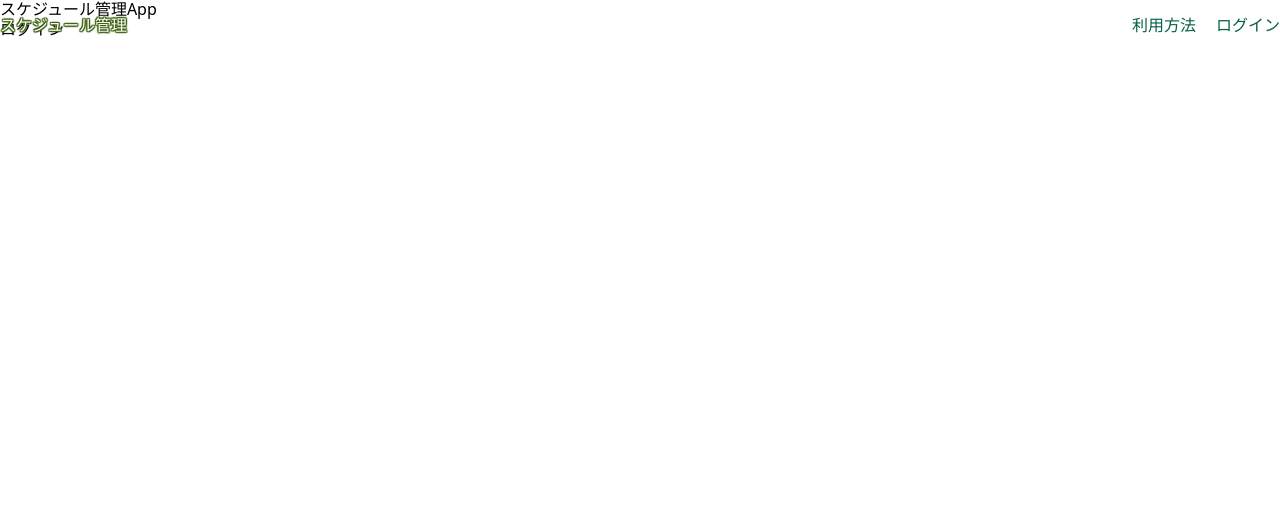
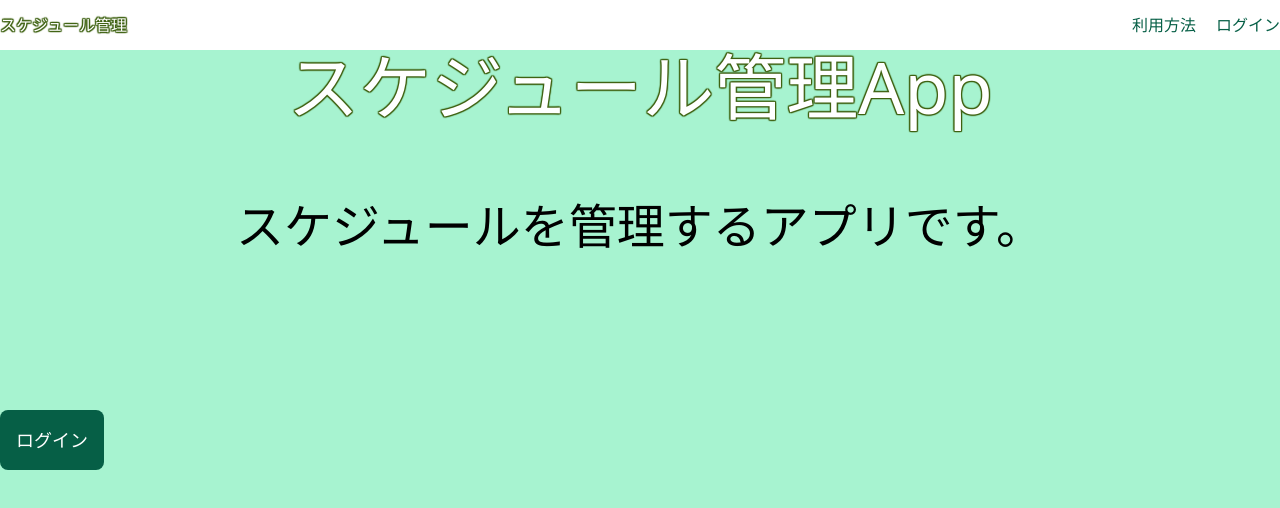
Before and after one commit to Hashimoto-Noriaki/react-calender-app, a React (Vite) app: page / in a window 1280 px wide. Shown: the top 508 px of the page. Built offline with nearby package versions, Linux system fonts and the light colour scheme.

Commit message:
ボタンの設定

```diff
--- a/src/components/atoms/TopPage.tsx
+++ b/src/components/atoms/TopPage.tsx
@@ -3,7 +3,7 @@
 export const TopPage = () => {
     return (
         <div className="relative">
-            <header className="leading-[50px] fixed top-0  left-0 right-0">
+            <header className="bg-white leading-[50px] fixed top-0  left-0 right-0">
                 <div className="container mx-auto flex justify-between">
                     <p className="logo">スケジュール管理</p>
                     <nav>
@@ -14,14 +14,15 @@
                     </nav>
                 </div>
             </header>
-            <main>
-                <div>
-                    <p>
-                        スケジュール管理App
+            <main className="pt-[50px] bg-gradient-to-t from bg-emerald-100 bg-emerald-200 h-screen">
+                <div className="text-center">
+                    <h1 className="text-7xl logo">スケジュール管理App</h1>
+                    <p className="pt-[10vh] text-5xl">
+                        スケジュールを管理するアプリです。
                     </p>
                 </div>
-                <div>
-                    <button>
+                <div className="pt-[20vh]">
+                    <button className="bg-emerald-800 text-white p-4 text-lg rounded-lg">
                         ログイン
                     </button>
                 </div>
--- a/src/styles/output.css
+++ b/src/styles/output.css
@@ -588,6 +588,26 @@
   }
 }
 
+.fixed {
+  position: fixed;
+}
+
+.relative {
+  position: relative;
+}
+
+.left-0 {
+  left: 0px;
+}
+
+.right-0 {
+  right: 0px;
+}
+
+.top-0 {
+  top: 0px;
+}
+
 .mx-auto {
   margin-left: auto;
   margin-right: auto;
@@ -595,6 +615,22 @@
 
 .flex {
   display: flex;
+}
+
+.h-screen {
+  height: 100vh;
+}
+
+.flex-col {
+  flex-direction: column;
+}
+
+.items-center {
+  align-items: center;
+}
+
+.justify-center {
+  justify-content: center;
 }
 
 .justify-between {
@@ -605,18 +641,99 @@
   gap: 1.25rem;
 }
 
+.rounded-lg {
+  border-radius: 0.5rem;
+}
+
+.bg-emerald-100 {
+  --tw-bg-opacity: 1;
+  background-color: rgb(209 250 229 / var(--tw-bg-opacity));
+}
+
+.bg-emerald-200 {
+  --tw-bg-opacity: 1;
+  background-color: rgb(167 243 208 / var(--tw-bg-opacity));
+}
+
+.bg-white {
+  --tw-bg-opacity: 1;
+  background-color: rgb(255 255 255 / var(--tw-bg-opacity));
+}
+
+.bg-emerald-800 {
+  --tw-bg-opacity: 1;
+  background-color: rgb(6 95 70 / var(--tw-bg-opacity));
+}
+
+.bg-lime-800 {
+  --tw-bg-opacity: 1;
+  background-color: rgb(63 98 18 / var(--tw-bg-opacity));
+}
+
+.bg-gradient-to-t {
+  background-image: linear-gradient(to top, var(--tw-gradient-stops));
+}
+
+.p-4 {
+  padding: 1rem;
+}
+
+.p-8 {
+  padding: 2rem;
+}
+
+.pt-\[10vh\] {
+  padding-top: 10vh;
+}
+
+.pt-\[50px\] {
+  padding-top: 50px;
+}
+
+.pt-\[3vh\] {
+  padding-top: 3vh;
+}
+
+.pt-\[20vh\] {
+  padding-top: 20vh;
+}
+
+.text-center {
+  text-align: center;
+}
+
+.text-5xl {
+  font-size: 3rem;
+  line-height: 1;
+}
+
+.text-7xl {
+  font-size: 4.5rem;
+  line-height: 1;
+}
+
+.text-3xl {
+  font-size: 1.875rem;
+  line-height: 2.25rem;
+}
+
+.text-lg {
+  font-size: 1.125rem;
+  line-height: 1.75rem;
+}
+
 .leading-\[50px\] {
   line-height: 50px;
-}
-
-.text-lime-800 {
-  --tw-text-opacity: 1;
-  color: rgb(63 98 18 / var(--tw-text-opacity));
 }
 
 .text-emerald-800 {
   --tw-text-opacity: 1;
   color: rgb(6 95 70 / var(--tw-text-opacity));
+}
+
+.text-white {
+  --tw-text-opacity: 1;
+  color: rgb(255 255 255 / var(--tw-text-opacity));
 }
 
 .logo {
```
